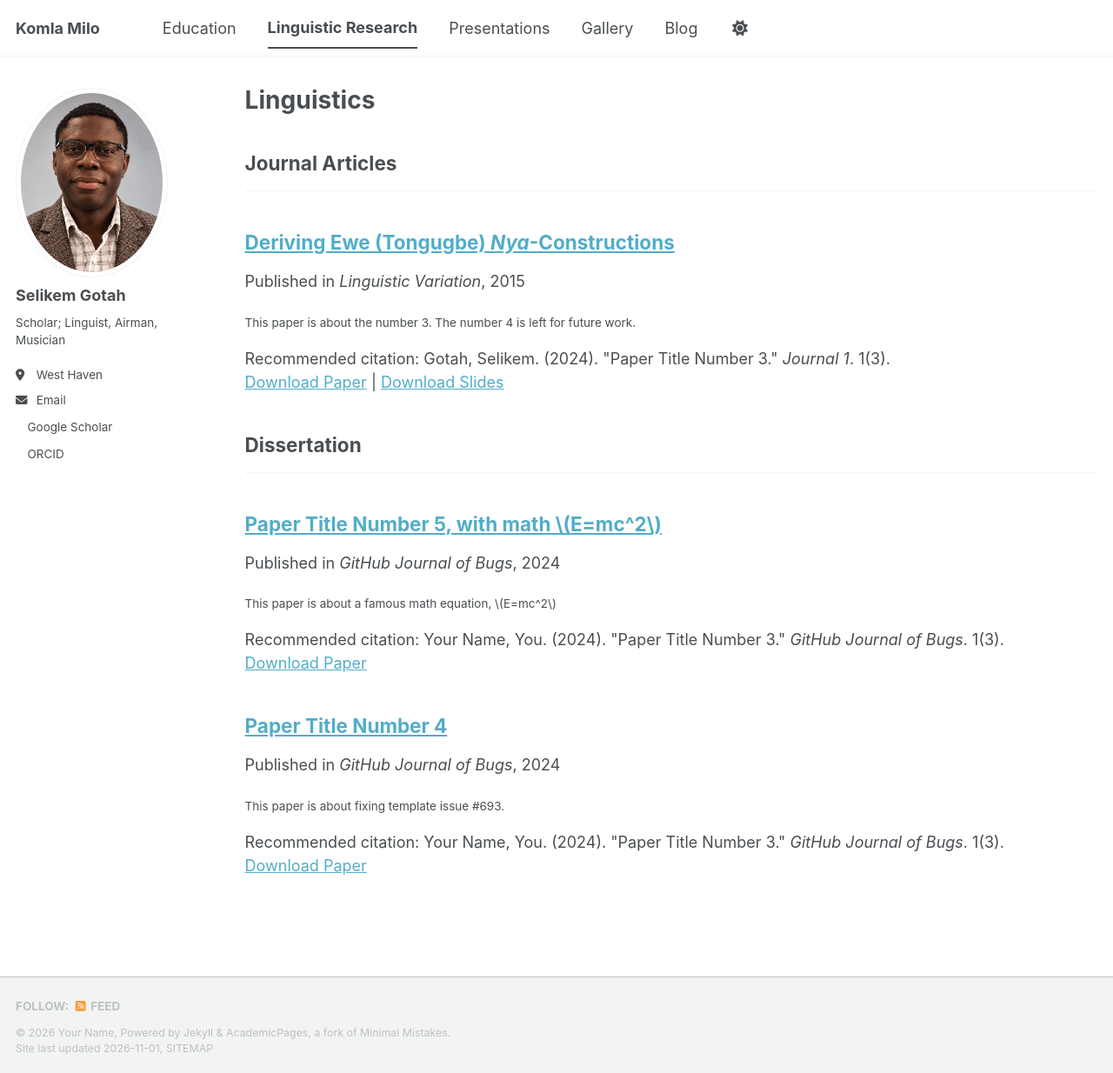
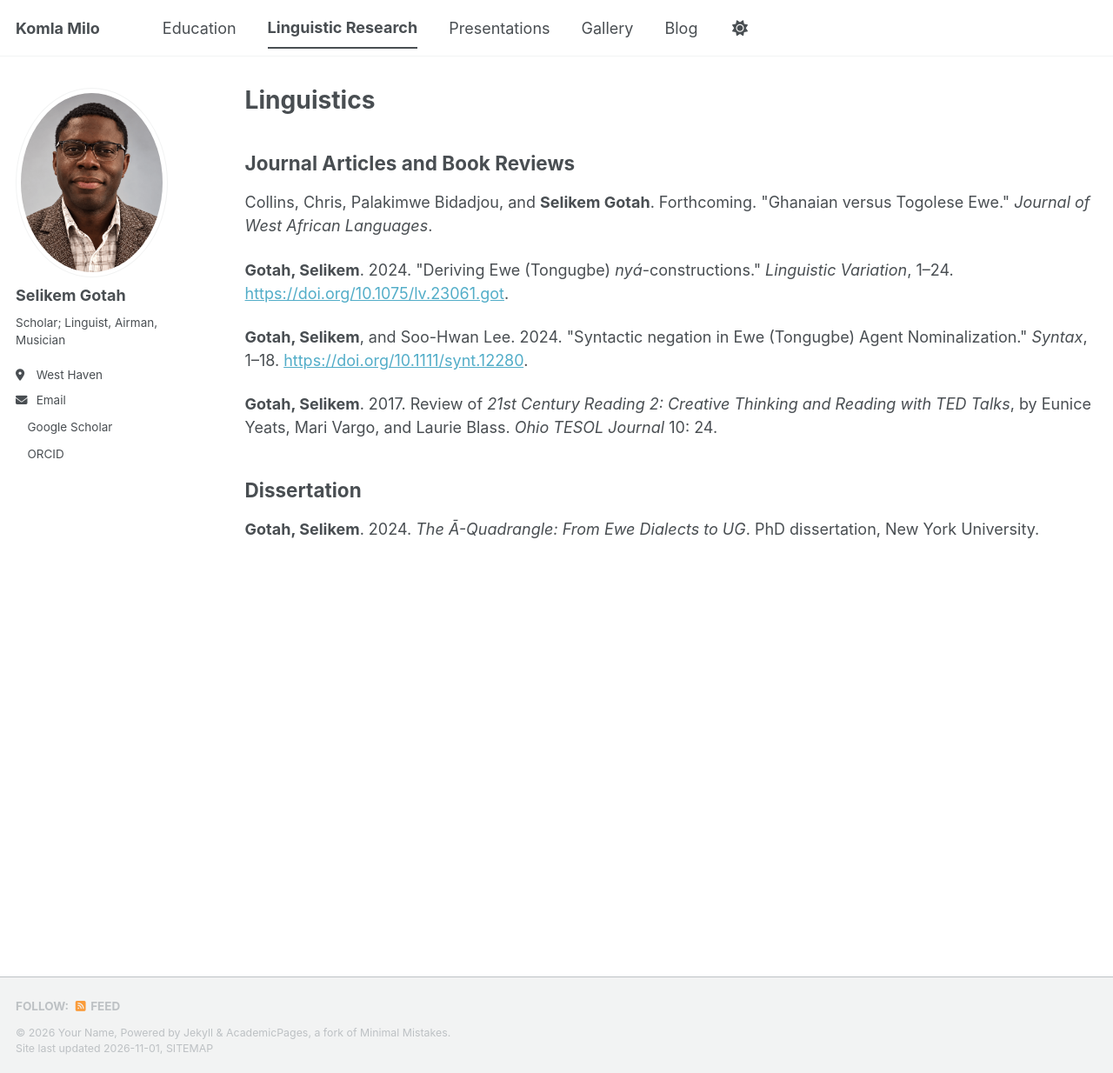
Before and after one commit to komlamilo/komlamilo.github.io, a Jekyll site: the page built from _pages/publications.html, in a window 1280 px wide and 1234 px high. Shown: the whole window at 87% size. Built offline with Jekyll 4.4.1, drawn with Linux system fonts in a browser that asks for light colours; a script bundle is joined from its source files by our own code; a style sheet for code colours, icons or effects is not loaded.

Commit message:
Update publications.html

```diff
--- a/_pages/publications.html
+++ b/_pages/publications.html
@@ -5,25 +5,33 @@ permalink: /publications/
 author_profile: true
 ---
 
-{% include base_path %}
+<h2>Journal Articles and Book Reviews</h2>
 
-<!-- New style rendering if publication categories are defined -->
-{% if site.publication_category %}
-  {% for category in site.publication_category  %}
-    {% assign title_shown = false %}
-    {% for post in site.publications reversed %}
-      {% if post.category != category[0] %}
-        {% continue %}
-      {% endif %}
-      {% unless title_shown %}
-        <h2>{{ category[1].title }}</h2><hr />
-        {% assign title_shown = true %}
-      {% endunless %}
-      {% include archive-single.html %}
-    {% endfor %}
-  {% endfor %}
-{% else %}
-  {% for post in site.publications reversed %}
-    {% include archive-single.html %}
-  {% endfor %}
-{% endif %}
+<p>Collins, Chris, Palakimwe Bidadjou, and
+<strong>Selikem Gotah</strong>. Forthcoming.
+"Ghanaian versus Togolese Ewe."
+<em>Journal of West African Languages</em>.</p>
+
+<p><strong>Gotah, Selikem</strong>. 2024.
+"Deriving Ewe (Tongugbe) <em>nyá</em>-constructions."
+<em>Linguistic Variation</em>, 1–24.
+<a href="https://doi.org/10.1075/lv.23061.got">
+https://doi.org/10.1075/lv.23061.got</a>.</p>
+
+<p><strong>Gotah, Selikem</strong>, and Soo-Hwan Lee.
+2024. "Syntactic negation in Ewe (Tongugbe)
+Agent Nominalization." <em>Syntax</em>, 1–18.
+<a href="https://doi.org/10.1111/synt.12280">
+https://doi.org/10.1111/synt.12280</a>.</p>
+
+<p><strong>Gotah, Selikem</strong>. 2017.
+Review of <em>21st Century Reading 2:
+Creative Thinking and Reading with TED Talks</em>,
+by Eunice Yeats, Mari Vargo, and Laurie Blass.
+<em>Ohio TESOL Journal</em> 10: 24.</p>
+
+<h2>Dissertation</h2>
+
+<p><strong>Gotah, Selikem</strong>. 2024.
+<em>The Ā-Quadrangle: From Ewe Dialects to UG</em>.
+PhD dissertation, New York University.</p>
```
